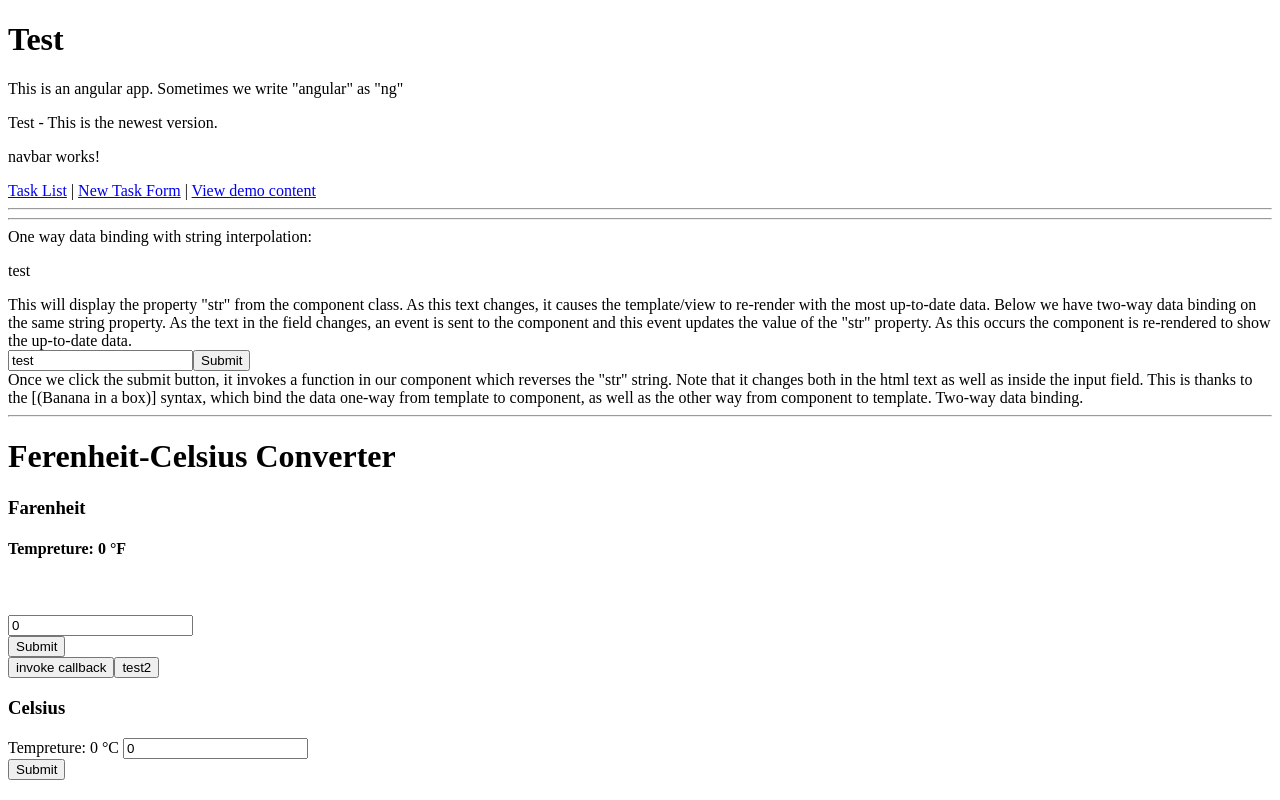
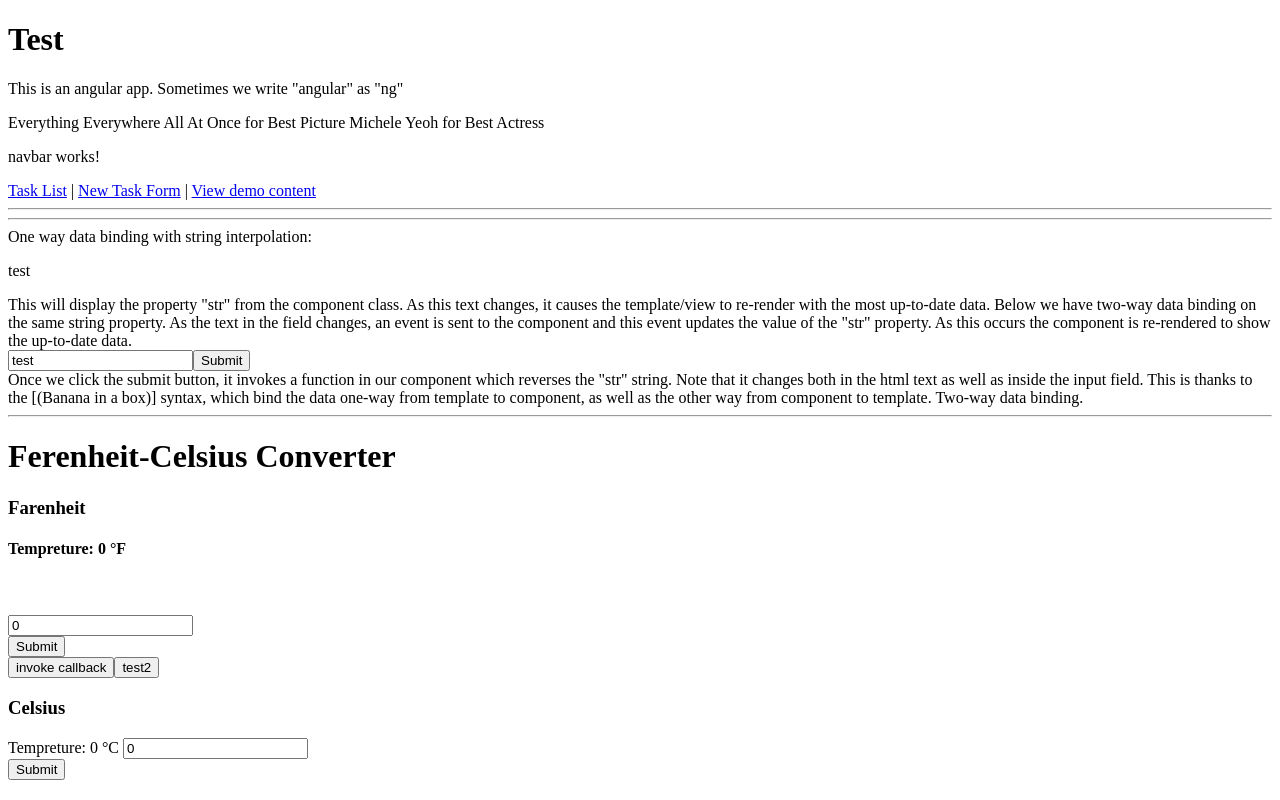
Before and after one commit to 220328-Java-Full-Stack-AWS/Revagenda-JPA, an Angular app in the folder UI/revagenda-ui/: page /content in a window 1280 px wide. Shown: the top 800 px of the page. Built offline with nearby package versions, Linux system fonts and the light colour scheme.

Commit message:
fixing buildspec copy operation command

```diff
--- a/UI/revagenda-ui/src/app/app.component.html
+++ b/UI/revagenda-ui/src/app/app.component.html
@@ -1,5 +1,7 @@
 <h1>Test</h1>
 <p>This is an angular app. Sometimes we write "angular" as "ng"</p>
-Test - This is the newest version.
+Everything Everywhere All At Once for Best Picture
+Michele Yeoh for Best Actress
+
 
 <app-navbar></app-navbar>
```
Also changed, not shown: 1 other file (tests, documents, lock files or other folders).
